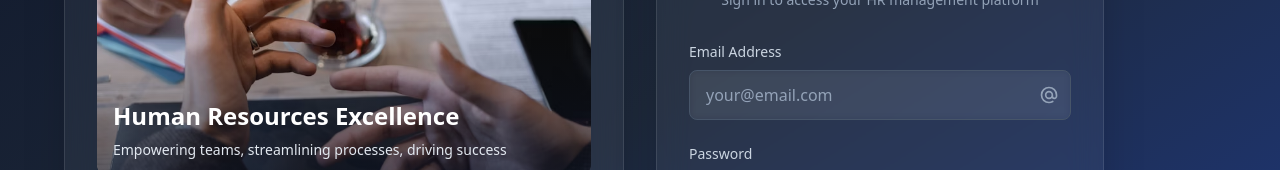
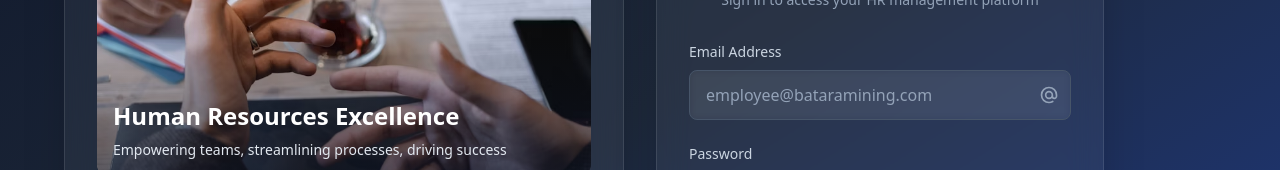
Before and after one commit to crayoninvok/reqruiters-ui-bdp, a Next.js app: page /login in a window 1280 px wide. Shown: the part 290-460 px from the top of the page. Built offline with nearby package versions, Linux system fonts and the light colour scheme.

Commit message:
switch between gender and educcation

```diff
--- a/src/app/(auth)/login/page.tsx
+++ b/src/app/(auth)/login/page.tsx
@@ -234,7 +234,7 @@ export default function LoginPage() {
                       value={formData.email}
                       onChange={handleChange}
                       className="w-full px-4 py-3 bg-white/5 border border-slate-600 rounded-lg text-white placeholder-slate-400 focus:ring-2 focus:ring-blue-500 focus:border-blue-500 outline-none transition-all duration-200 backdrop-blur-sm"
-                      placeholder="your@email.com"
+                      placeholder="employee@bataramining.com"
                       required
                       disabled={isSubmitting}
                     />
--- a/src/components/recruitdata/RecruitmentTable.tsx
+++ b/src/components/recruitdata/RecruitmentTable.tsx
@@ -65,7 +65,7 @@ export const RecruitmentTable: React.FC<RecruitmentTableProps> = ({
               <th className="px-6 py-3 text-left text-xs font-medium text-gray-300 uppercase tracking-wider min-w-[120px]">
                 Gender
               </th>
-               <th className="px-6 py-3 text-left text-xs font-medium text-gray-300 uppercase tracking-wider min-w-[120px]">
+              <th className="px-6 py-3 text-left text-xs font-medium text-gray-300 uppercase tracking-wider min-w-[120px]">
                 Education
               </th>
               <th className="px-6 py-3 text-left text-xs font-medium text-gray-300 uppercase tracking-wider min-w-[120px]">
@@ -139,10 +139,10 @@ export const RecruitmentTable: React.FC<RecruitmentTableProps> = ({
                       "Not specified"}
                   </td>
                   <td className="px-6 py-4 whitespace-nowrap text-sm text-white min-w-[120px]">
-                    {form.education}
+                    {form.gender}
                   </td>
                   <td className="px-6 py-4 whitespace-nowrap text-sm text-white min-w-[120px]">
-                    {form.gender}
+                    {form.education}
                   </td>
                   <td className="px-6 py-4 whitespace-nowrap text-sm text-white min-w-[120px]">
                     {form.province.replace(/_/g, " ")}
```
